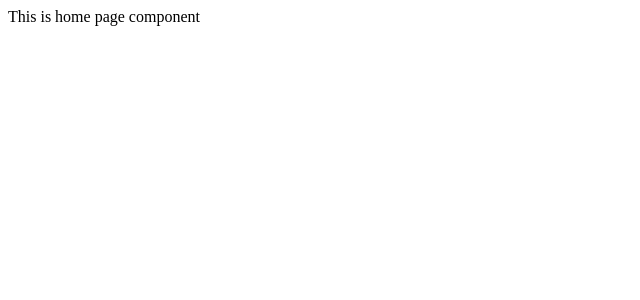
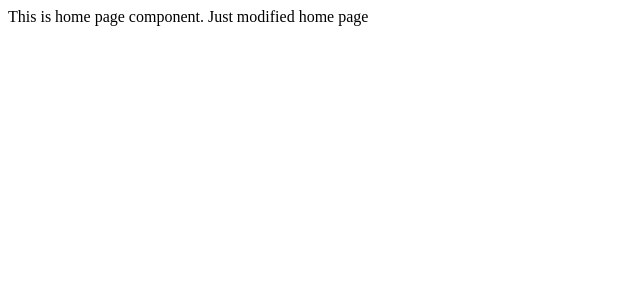
Before and after one commit to Zedtek-me/Convidex, a React app in the folder Frontend/: page /home in a window 1280 px wide. Shown: the top 300 px of the page, without its empty margins (0-640 px from the left). Built offline with nearby package versions, Linux system fonts and the light colour scheme.

Commit message:
fixed hmr and component not loading earlier

```diff
--- a/Frontend/public/index.html
+++ b/Frontend/public/index.html
@@ -10,6 +10,6 @@
         <!-- root for react app -->
         Hello User. Welcome to Convidex
     </div>
-    <script src="bundle.js"></script>
+    <script src="bundled.js"></script>
 </body>
 </html>
--- a/Frontend/src/components/Home.jsx
+++ b/Frontend/src/components/Home.jsx
@@ -4,7 +4,8 @@ import React from "react"
 export const Home = ()=>{
     return (
         <div className="home">
-            This is home page component
+            This is home page component.
+            Just modified home page
         </div>
     )
 }
--- a/Frontend/src/roots/App.jsx
+++ b/Frontend/src/roots/App.jsx
@@ -20,7 +20,7 @@ export default function App(props){
                     {/* checks current browser location against each routes */}
                     <Routes>
                         <Route path="/">
-                            <Route path="home" element={<Home></Home>}/>
+                            <Route path="home" element={<Home/>}/>
                         </Route>
                     </Routes>
                 </Router>
```
Also changed, not shown: Frontend/public/bundle.js (deleted), Frontend/public/bundled.js (added).
